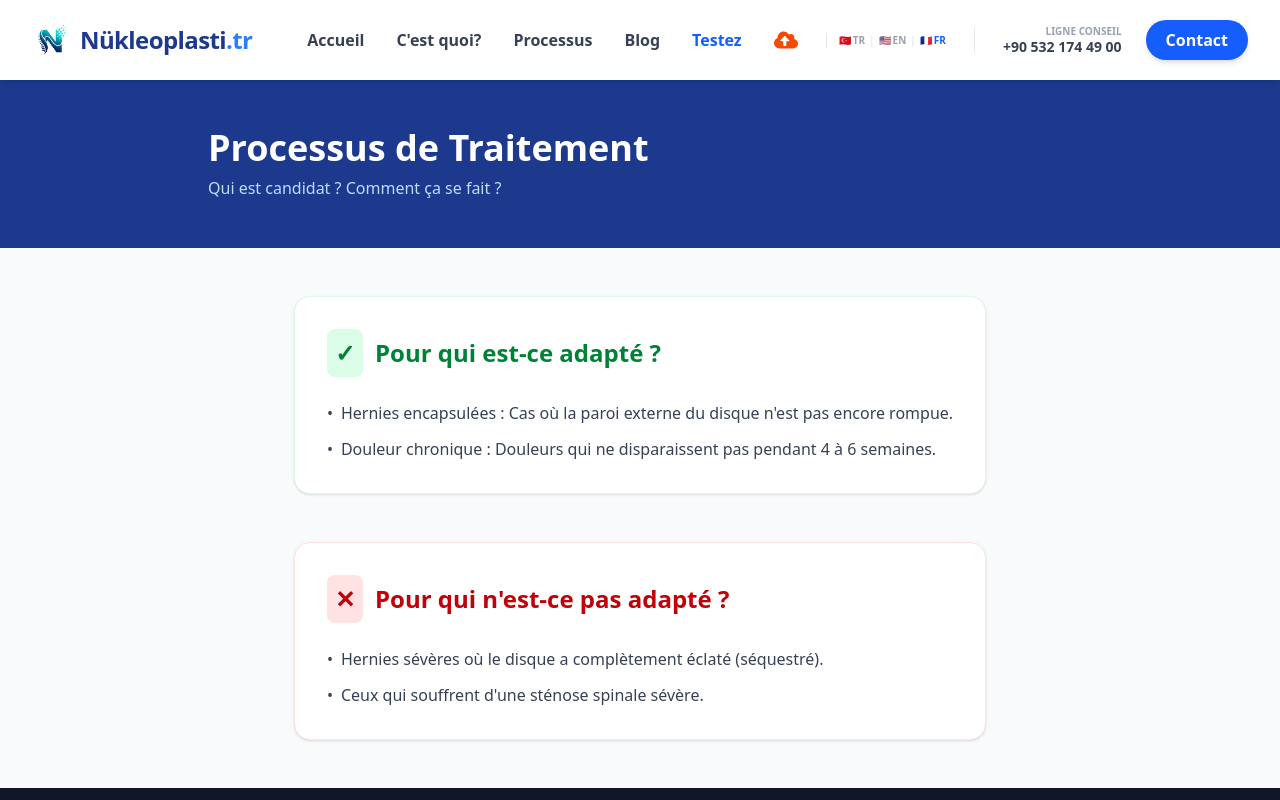
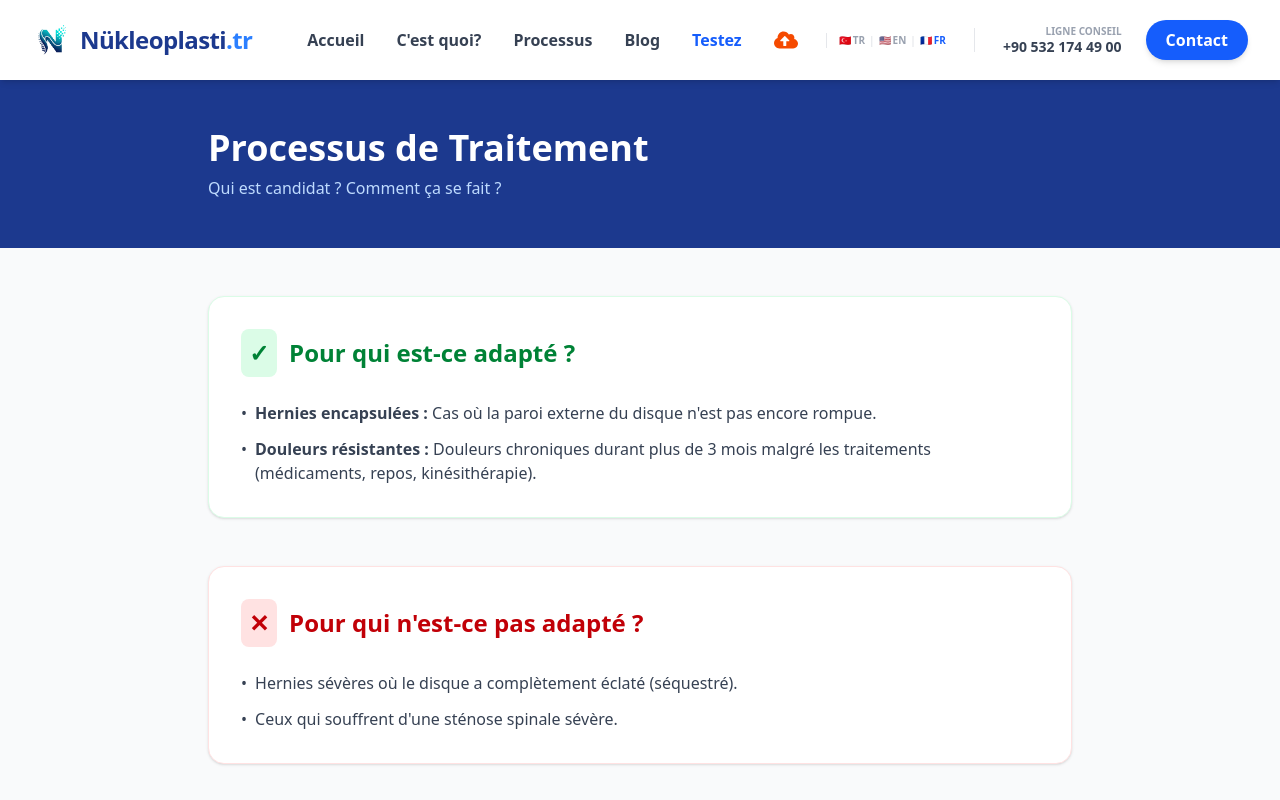
Before and after one commit to bvsmedya/nukleoplasti-tr, a Next.js app: page /fr/tedavi in a window 1280 px wide. Shown: the top 800 px of the page. Built offline with nearby package versions, Linux system fonts and the light colour scheme.

Commit message:
Tibbi terim duzeltmesi

```diff
--- a/app/tedavi/page.tsx
+++ b/app/tedavi/page.tsx
@@ -25,12 +25,17 @@ export default function Tedavi({ lang = "tr" }: { lang?: "tr" | "en" | "fr" }) {
             {t.eligibleTitle}
           </h2>
           <ul className="space-y-3 text-gray-700">
-            {t.eligibleItems.map((item, index) => (
-              <li key={index} className="flex items-start">
-                <span className="mr-2">•</span>
-                <span>{item}</span>
-              </li>
-            ))}
+            {t.eligibleItems.map((item, index) => {
+              const [label, content] = item.includes(':') ? item.split(':') : [null, item];
+              return (
+                <li key={index} className="flex items-start">
+                  <span className="mr-2">•</span>
+                  <span>
+                    {label ? <strong>{label}:</strong> : null} {content}
+                  </span>
+                </li>
+              );
+            })}
           </ul>
         </section>
 
--- a/app/translations.ts
+++ b/app/translations.ts
@@ -41,7 +41,7 @@ export const translations = {
       eligibleTitle: "Kimler İçin Uygundur?",
       eligibleItems: [
         "Kapsüllü Fıtıklar: Diskin dış çeperinin henüz yırtılmadığı durumlar.",
-        "Kronik Ağrı: 4-6 hafta geçmeyen ağrılar."
+        "Dirençli Ağrılar: İlaç, istirahat ve fizik tedaviye rağmen 3 aydan uzun süren ve kronikleşen ağrılar."
       ],
       notEligibleTitle: "Kimler İçin Uygun Değildir?",
       notEligibleItems: [
@@ -125,7 +125,7 @@ export const translations = {
       eligibleTitle: "Who is it Suitable For?",
       eligibleItems: [
         "Encapsulated Hernias: Cases where the outer wall of the disc has not yet ruptured.",
-        "Chronic Pain: Pain that has not gone away for 4-6 weeks."
+        "Resistant Pain: Chronic pain lasting more than 3 months despite medication and physical therapy."
       ],
       notEligibleTitle: "Who is it Not Suitable For?",
       notEligibleItems: [
@@ -209,7 +209,7 @@ export const translations = {
       eligibleTitle: "Pour qui est-ce adapté ?",
       eligibleItems: [
         "Hernies encapsulées : Cas où la paroi externe du disque n'est pas encore rompue.",
-        "Douleur chronique : Douleurs qui ne disparaissent pas pendant 4 à 6 semaines."
+        "Douleurs résistantes : Douleurs chroniques durant plus de 3 mois malgré les traitements (médicaments, repos, kinésithérapie)."
       ],
       notEligibleTitle: "Pour qui n'est-ce pas adapté ?",
       notEligibleItems: [
```
